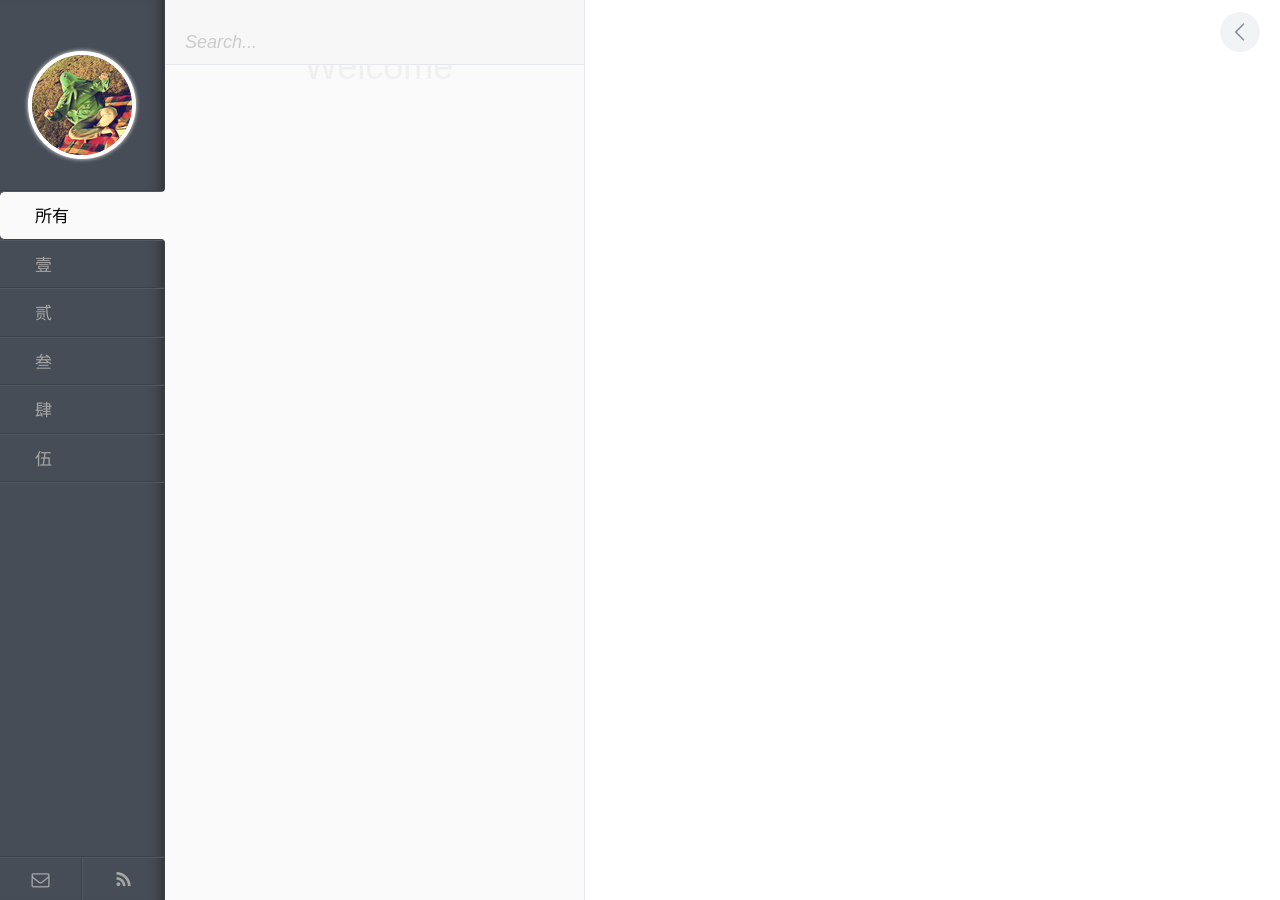
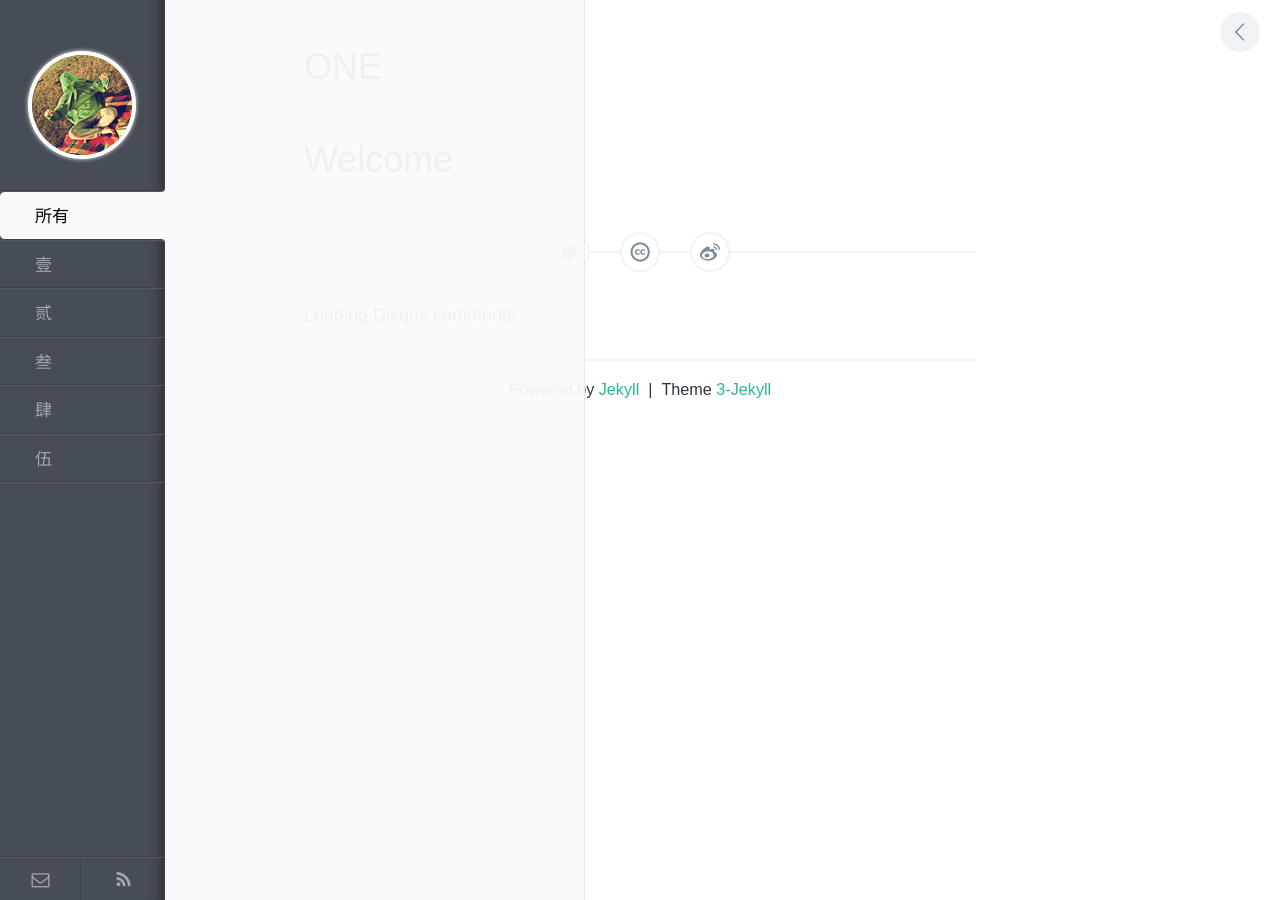
Before and after one commit to weiier/blog, a Jekyll site: the page built from index.html, in a window 1280 px wide. Built offline with Jekyll 4.4.1, drawn with Linux system fonts in a browser that asks for light colours; comment, search, counter and statistics services are not loaded; some of the changed lines change nothing that is shown.

Commit message:
change layout

```diff
--- a/_config.yml
+++ b/_config.yml
@@ -1,40 +1,2 @@
 pygments: true
-#Site settings
-title: Your awesome title
-email: your-email@domain.com
-description: > # this means to ignore newlines until "baseurl:"
-  Write an awesome description for your new site here. You can edit this
-  line in _config.yml. It will appear in your document head meta (for
-  Google search results) and in your feed.xml site description.
 baseurl: "/blog"
-# the subpath of your site, e.g. /blog/
-#url: "http://yourdomain.com" # the base hostname & protocol for your site
-
-
-# Sidebar filter
-# Choose 'tag' or 'category' as filter in sidebar.
-filter: 'tag'
-
-
-# Social account
-# twitter:  username
-# weibo:    ID
-# github:   username
-# codepen:  username
-# dribbble: username
-
-
-# Comment
-# disqus_shortname: discussion_shortname
-
-
-# Google Analytics
-# google_analytics: tracking_ID
-
-
-# Build settings
-markdown: kramdown
-sass:
-  style: compressed
-gems:
-  - jekyll-sitemap
--- a/_layouts/index.html
+++ b/_layouts/index.html
@@ -25,18 +25,12 @@
         </ul>
 
         <div id="tags__bottom">
-          <a href="mailto:place_your_email_address_here" id="icon-email" class="tags-btn fontello"></a>
+          <a href="mailto:408768085@qq.com" id="icon-email" class="tags-btn fontello"></a>
           <a href="{{ site.baseurl }}/rss.xml" id="icon-feed" class="tags-btn fontello"></a>
         </div>
       </nav> <!-- end #tags -->
 
       <div id="posts-list">
-        <form action="" id="search-form">
-          <a href="{{ site.baseurl }}/index.html" id="mobile-avatar"></a>
-          <!-- NOTE: input field is disabled by default -->
-          <input id="search-input" type="text" placeholder="Search..." disabled >
-        </form>
-
         <nav id="pl__container">
         {% for post in site.posts %}
           <a class="{{ post.categories }} pl__all" href="{{ post.url }}"><span class="pl__circle"></span><span class="pl__title">{{ post.title }}</span><span class="pl__date">{{ post.date | date: "%b %Y" }}</span></a>
@@ -52,7 +46,7 @@
 
       <div id="post__toc-trigger">
         <div id="post__toc">
-          <span id="post__toc-title">Table of Contents</span>
+          <span id="post__toc-title">目录</span>
           <ul id="post__toc-ul"></ul>
         </div>
       </div>
--- a/index.html
+++ b/index.html
@@ -1,6 +1,6 @@
 ---
-layout: index
-title: place_your_blog_title_here
+layout: post
+title: ONE
 ---
 
 <article id="post__content">
```
